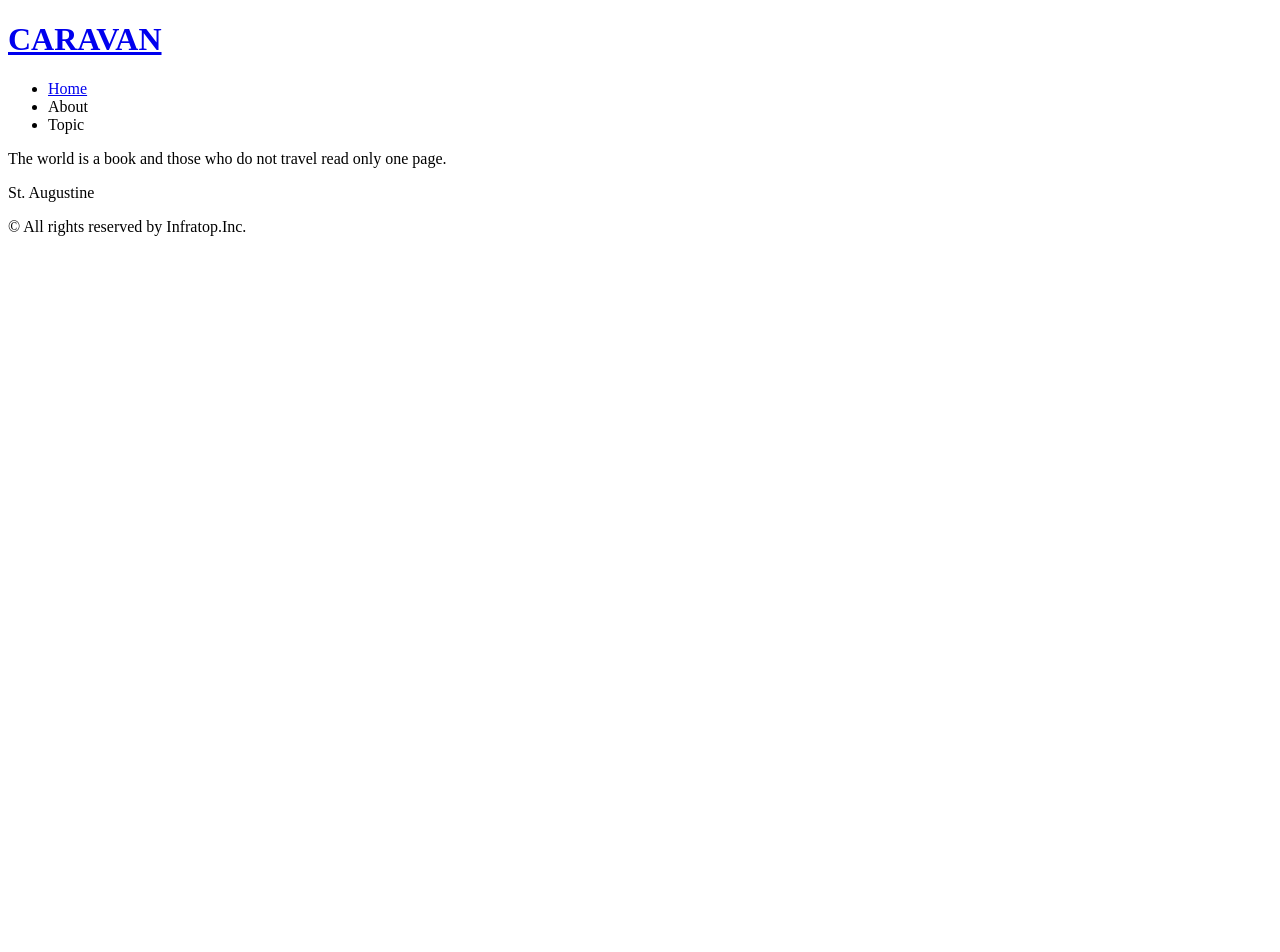
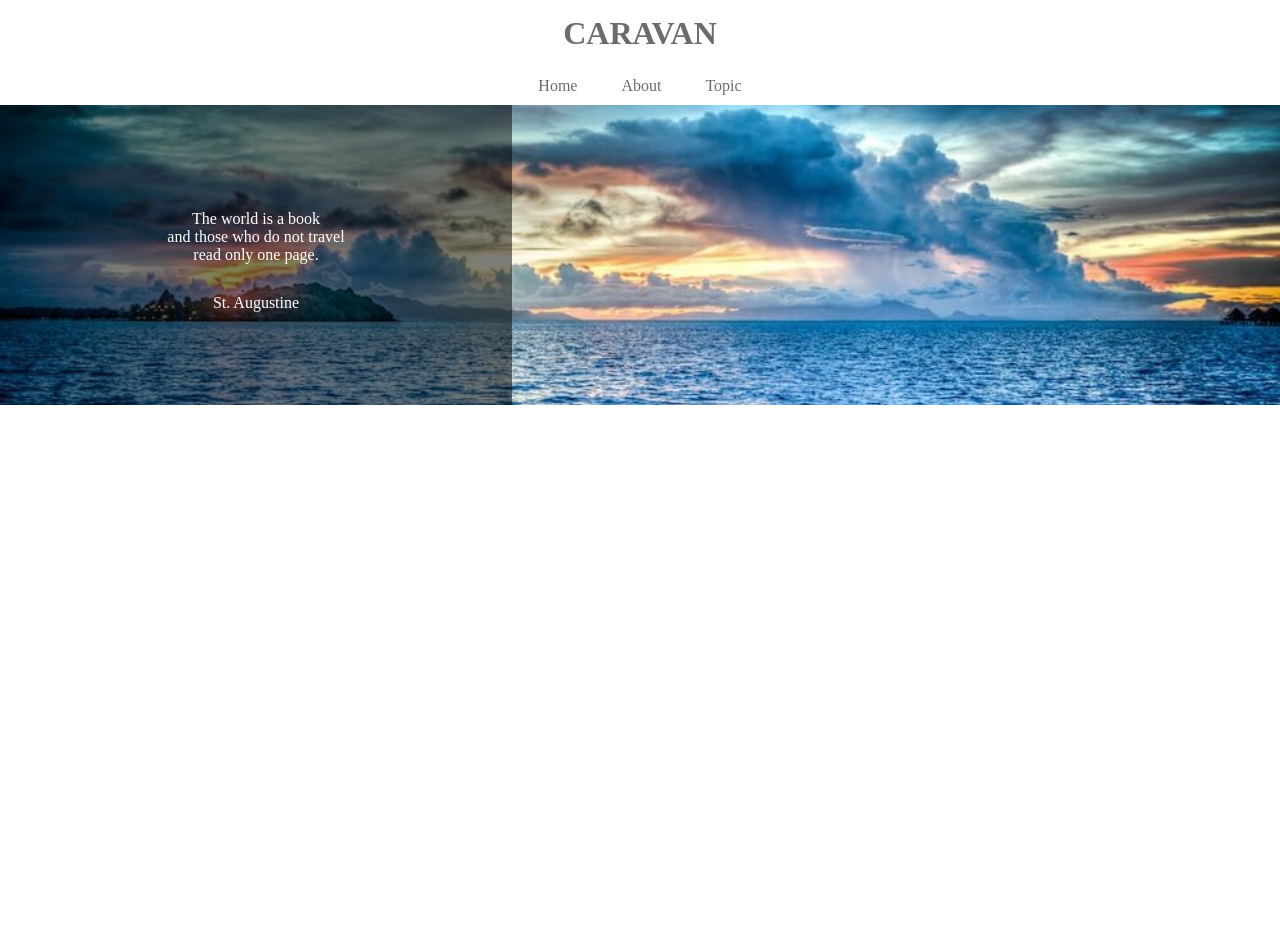
Before and after one commit to seikin123/1-6, a plain HTML site: page caravan/index.html in a window 1280 px wide. Shown: the top 952 px of the page. Before the commit the page ends 800 px from the top, so only its background shows below. Drawn offline with Linux system fonts and the light colour scheme.

Commit message:
[finish]1-6の学習

```diff
--- a/caravan/index.html
+++ b/caravan/index.html
@@ -33,7 +33,9 @@
       <div class="main-visual-content">
         <!-- pタグ（と文字）を追加 -->
         <p class="main-visual-text">
-          The world is a book and those who do not travel read only one page.
+          The world is a book<br/>
+          and those who do not travel<br/>
+          read only one page.
         </p>
         <p class="main-visual-name">
           St. Augustine
--- a/caravan/style.css
+++ b/caravan/style.css
@@ -0,0 +1,87 @@
+* {
+  margin: 0;
+  padding: 0;
+  box-sizing: border-box;
+  color: #6c6b6b;
+}
+
+a {
+  text-decoration: none;
+}
+
+header {
+  width: 90%; /* 横幅90% */
+  padding: 15px 0;
+  margin: 0 auto;
+  text-align: center;
+}
+
+header.heading {
+  font-size: 32px;
+}
+
+.nav-list {
+  text-align: center;
+  padding: 10px 0;
+  margin: 0 auto;
+}
+
+.nav-list-item {
+  list-style: none;
+  display: inline-block;
+  margin: 0 20px;
+}
+
+.main-visual {
+  width: 100%; /* 横幅いっぱい */
+  height: 300px; /* 高さ300px */
+  background-image: url(img/mv.jpg);
+  background-size: cover;
+  background-position: center;
+}
+
+.main-visual-content {
+  width: 40%; /* 横幅350px */
+  height: 300px; /* 親の高さに揃える */
+  background-color: rgba(0,0,0,0.5);
+  text-align: center;
+  padding-top: 105px;
+}
+
+.main-visual-text {
+  color: white;
+}
+
+.main-visual-name {
+  margin-top: 30px;
+  color: #fff;
+}
+
+.main {
+  width: 840px; /* 横幅840px */
+  display: flex; /* Flexboxの利用 */
+  justify-content: center; /* 子要素の横並び・中央寄せ */
+  margin: 0 auto; /* 中央寄せ（左右に余白がないとできない） */
+}
+
+.blog {
+  width: 600px; /* 横幅600px */
+  height: 1400px; /* 高さ1400px */
+}
+
+.sidebar {
+  width: 240px; /* 横幅240px */
+  height: 1400px; /* 高さ1400px */
+}
+
+footer {
+  width: 100%;
+  height: 120px;
+  text-align: center;
+  line-height: 120px;
+  background-color: #848282;
+}
+
+.footer-text {
+  color: #fff;
+}
```
Also changed, not shown: caravan/img/airport.jpg (added), caravan/img/asia.jpg (added), caravan/img/desert.jpg (added), caravan/img/forest.jpg (added), caravan/img/italy.jpg (added), caravan/img/japan.jpg (added), caravan/img/japan2.jpg (added), caravan/img/lake.jpg (added), caravan/img/mv.jpg (added), caravan/img/person.jpg (added), caravan/img/road.jpg (added), caravan/img/snow.jpg (added), 1 other file.
